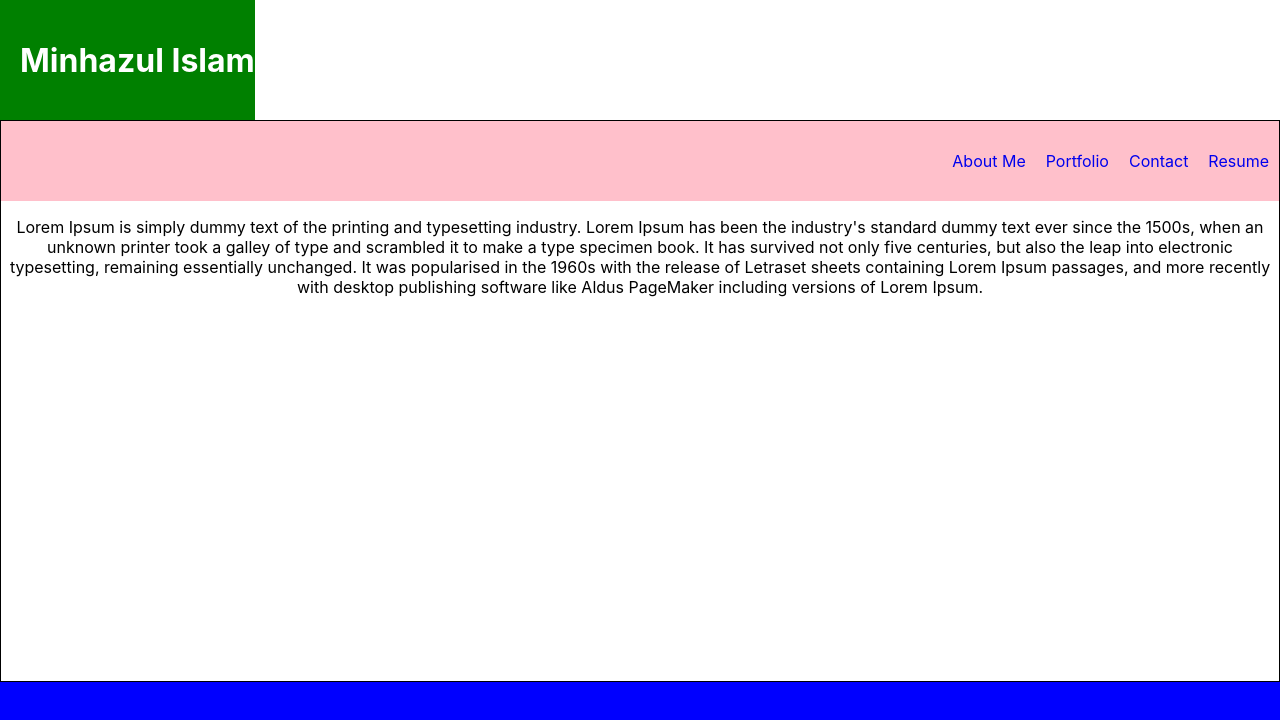
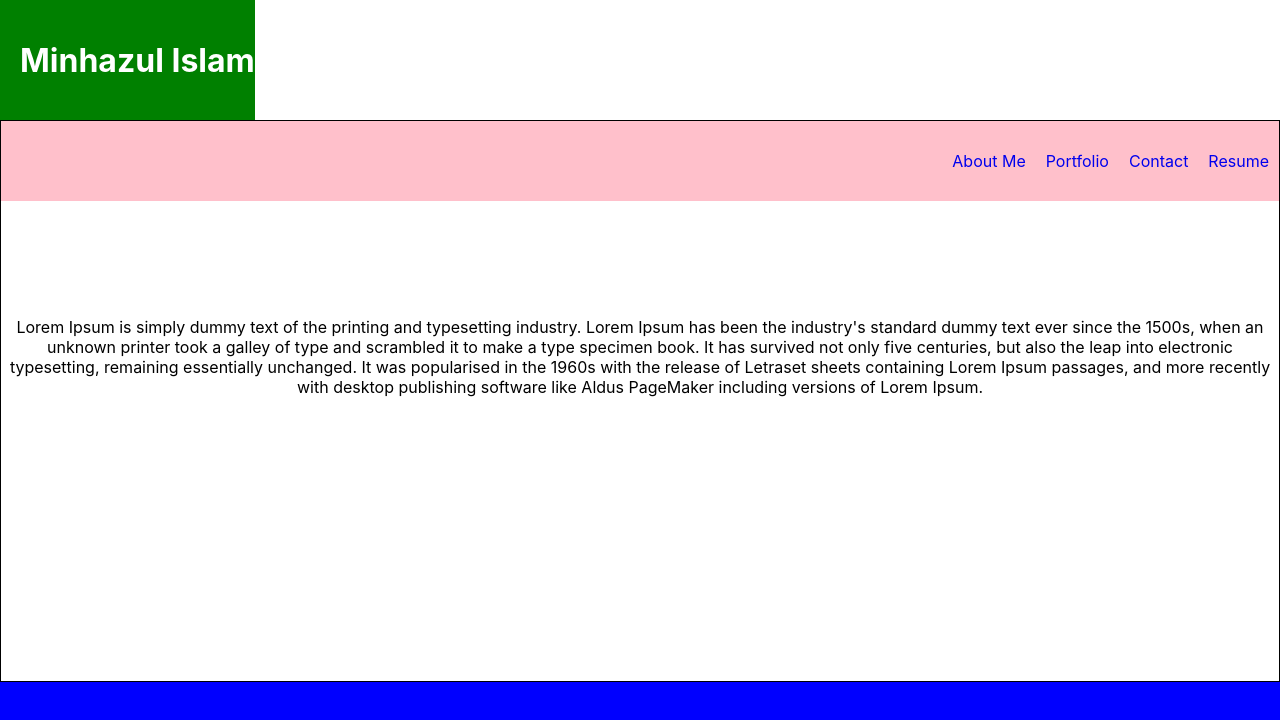
Before and after one commit to Tomal1/portfolio, a React (Create React App) app: page / in a window 1280 px wide. Shown: the top 720 px of the page. Built offline with nearby package versions, Linux system fonts and the light colour scheme.

Commit message:
css of p tag in about me file changed

```diff
--- /dev/null
+++ b/src/components/Pages/About Me/aboutme.css
@@ -0,0 +1,4 @@
+p{
+    position: relative;
+    top:100px;
+}
--- a/src/components/Pages/About Me/index.js
+++ b/src/components/Pages/About Me/index.js
@@ -1,4 +1,5 @@
 import React from "react";
+import "./aboutme.css"
 
 const AboutMe = () =>{
     return(
```
